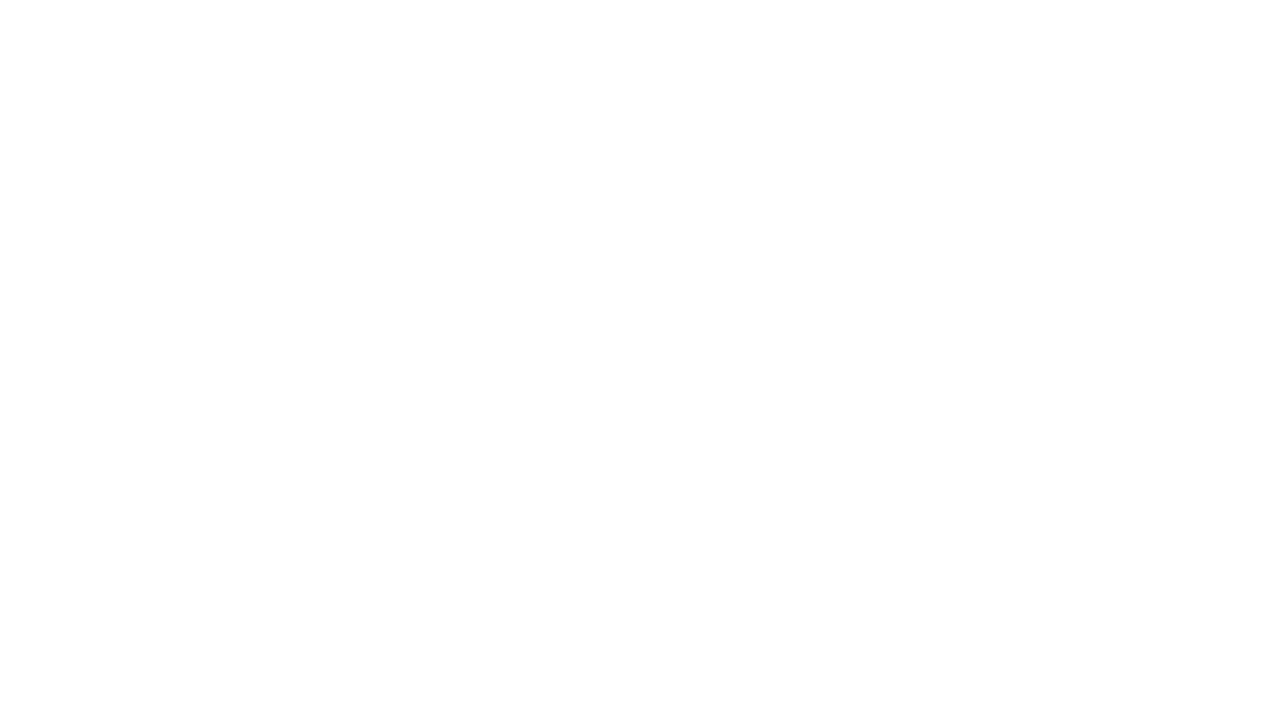
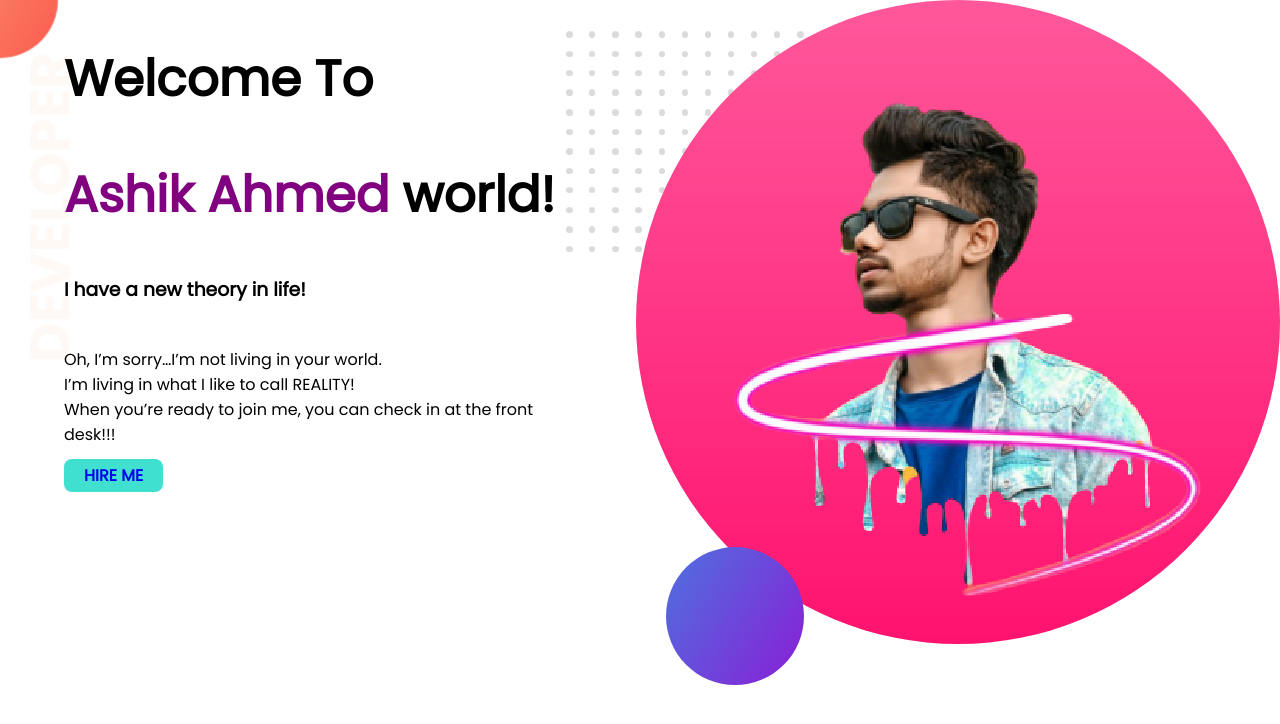
Before and after one commit to Xaraf-Ash/developer-portfolio, a plain HTML site: page index.html in a window 1280 px wide. Drawn offline with Linux system fonts and the light colour scheme.

Commit message:
top banner added

```diff
--- a/index.html
+++ b/index.html
@@ -5,9 +5,23 @@
     <meta http-equiv="X-UA-Compatible" content="IE=edge">
     <meta name="viewport" content="width=device-width, initial-scale=1.0">
     <title>Ashik Ahmed portfolio</title>
+    <link rel="preconnect" href="https://fonts.googleapis.com">
+    <link rel="preconnect" href="https://fonts.gstatic.com" crossorigin>
+<link href="https://fonts.googleapis.com/css2?family=Poppins&display=swap" rel="stylesheet">
     <link rel="stylesheet" href="style.css">
 </head>
 <body>
-
+   <section class="top-banner">
+    <div class="half-width">
+        <h1>Welcome To</h1>
+        <h1><span class="ASH">Ashik Ahmed</span> world!</h1>
+        <h3>I have a new theory in life!</h3>
+        <p><br>Oh, I’m sorry…I’m not living in your world.<br>I’m living in what I like to call REALITY!<br> When you’re ready to join me, you can check in at the front desk!!!</br></p>
+        <a class="link-button" target="_blank"href="https://www.facebook.com/as.hik.35912672">HIRE ME</a>
+       </div>
+        <div class="half_width">
+            <img src="images/my-bg2.png" alt="">
+        </div>
+   </section>
 </body>
 </html>
--- a/style.css
+++ b/style.css
@@ -0,0 +1,32 @@
+body{
+    font-family: 'Poppins', sans-serif;
+    margin: 0px;
+}
+h1{
+    font-size: 50px;
+}
+.ASH{
+    color: purple;
+}
+section{
+    display: flex;
+}
+.half-width{
+    width: 50%;
+    padding-left: 5%;
+}
+.half-width image{
+    width: 80%;
+}
+.link-button{
+    text-decoration: none;
+ background-color: turquoise;
+ background-image: -moz-linear-gradient(purple white);
+ font-weight: 700;
+    padding: 05px 20px;
+    border-radius: 8px;
+}
+.top-banner{
+    background-image: url(images/top-banner.png);
+    background-repeat: no-repeat;
+}
```
Also changed, not shown: images/ash-bg01.png (added), images/dream-bg.png (added), images/exp-bg.png (added), images/jhankar.png (added), images/jhankar2.png (added), images/my-bg2.png (added), images/top-banner.png (added), showOff/20200519_231702[31].jpg (added), showOff/20200519_231702_31_-removebg-preview.png (added), showOff/88331236_672575320178213_3692495397118279680_n-removebg-preview.png (added), showOff/88331236_672575320178213_3692495397118279680_n.jpg (added), showOff/my-bg2.png (added).
